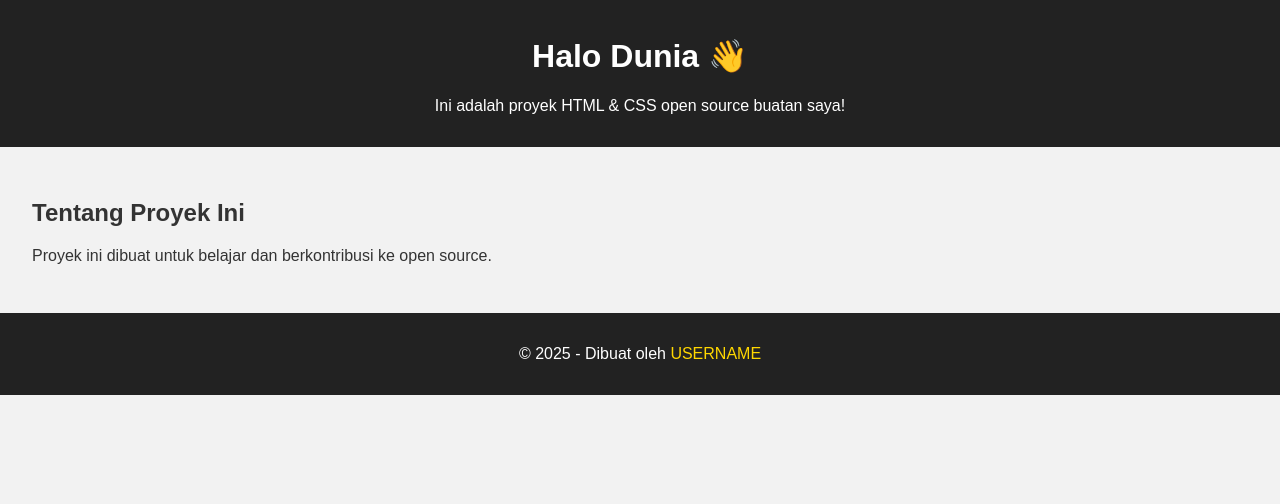
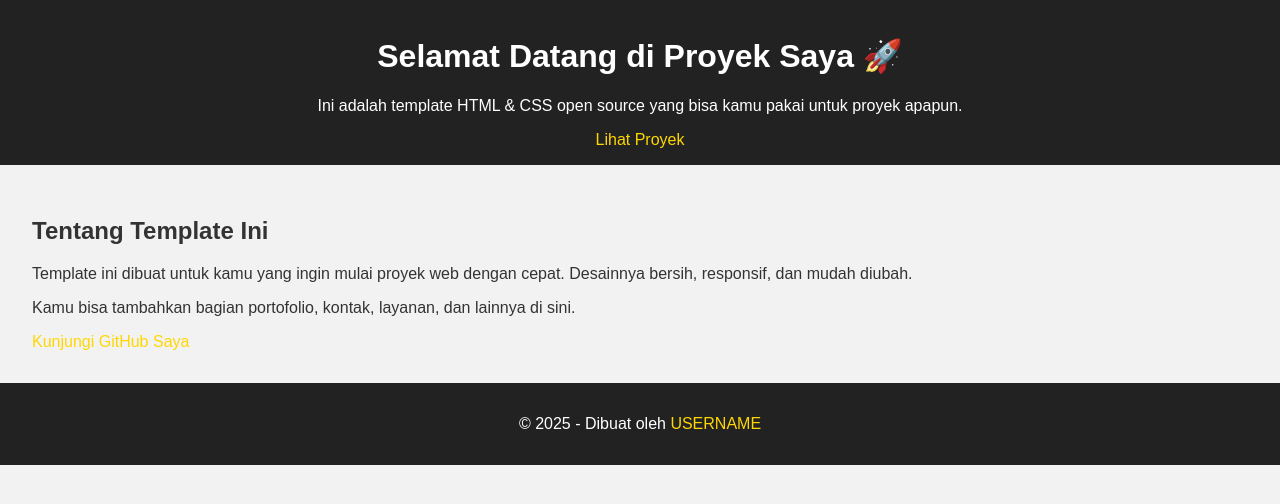
Before and after one commit to dev123dev33/template-html-css-web-free, a plain HTML site: page index.html in a window 1280 px wide. Drawn offline with Linux system fonts and the light colour scheme.

Commit message:
Update index.html

```diff
--- a/index.html
+++ b/index.html
@@ -3,24 +3,32 @@
 <head>
   <meta charset="UTF-8" />
   <meta name="viewport" content="width=device-width, initial-scale=1.0" />
-  <title>My HTML CSS Project</title>
+  <title>Template Proyek Web</title>
   <link rel="stylesheet" href="style.css" />
 </head>
 <body>
-  <header>
-    <h1>Halo Dunia 👋</h1>
-    <p>Ini adalah proyek HTML & CSS open source buatan saya!</p>
+  <header class="hero">
+    <h1>Selamat Datang di Proyek Saya 🚀</h1>
+    <p>Ini adalah template HTML & CSS open source yang bisa kamu pakai untuk proyek apapun.</p>
+    <a href="#tentang" class="btn-primary">Lihat Proyek</a>
   </header>
 
   <main>
-    <section>
-      <h2>Tentang Proyek Ini</h2>
-      <p>Proyek ini dibuat untuk belajar dan berkontribusi ke open source.</p>
+    <section id="tentang">
+      <h2>Tentang Template Ini</h2>
+      <p>
+        Template ini dibuat untuk kamu yang ingin mulai proyek web dengan cepat.
+        Desainnya bersih, responsif, dan mudah diubah.
+      </p>
+      <p>
+        Kamu bisa tambahkan bagian portofolio, kontak, layanan, dan lainnya di sini.
+      </p>
+      <a href="https://github.com/USERNAME" class="btn-secondary" target="_blank">Kunjungi GitHub Saya</a>
     </section>
   </main>
 
   <footer>
-    <p>© 2025 - Dibuat oleh <a href="https://github.com/USERNAME">USERNAME</a></p>
+    <p>© 2025 - Dibuat oleh <a href="https://github.com/USERNAME" target="_blank">USERNAME</a></p>
   </footer>
 </body>
 </html>
```
